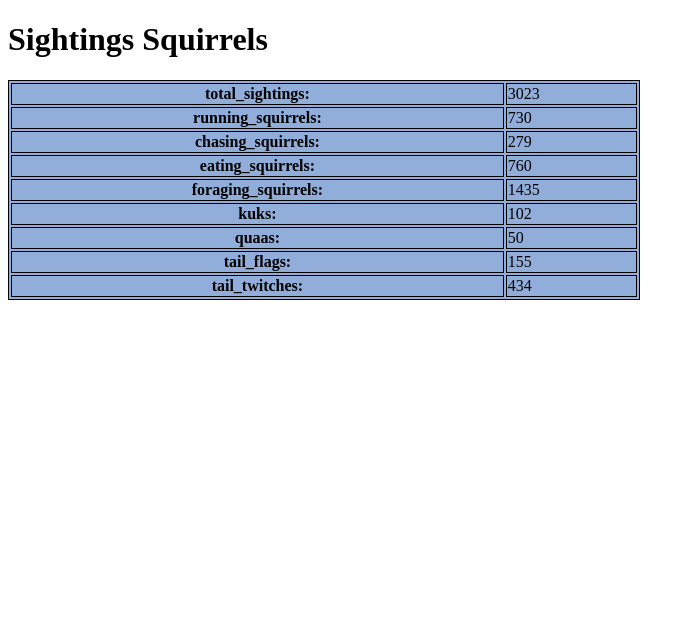
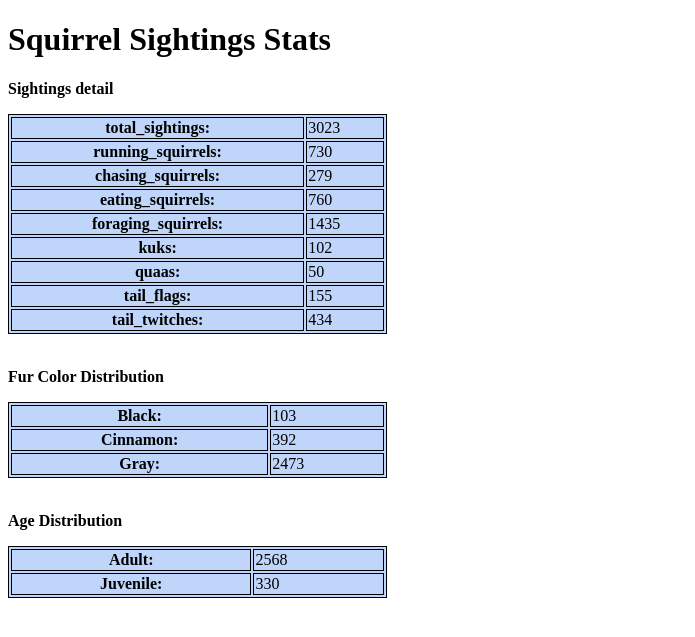
Before and after one commit to shr-frank/project56, a Django app: page /sightings/stats/ in a window 1280 px wide. Shown: the top 637 px of the page, without its empty margins (0-695 px from the left). Run offline with Django 3.2, Linux system fonts and the light colour scheme; data comes from the database, SQL or seed files in the repository.

Commit message:
Updated stats page

```diff
--- a/tracker/templates/tracker/stats.html
+++ b/tracker/templates/tracker/stats.html
@@ -8,20 +8,41 @@
      border: 1px solid black;
     }
     table {
-    width: 50%;
-    background-color: #91AEDB;
+    width: 30%;
+    background-color: #BFD6FA;
     }
     </style>
 </head>
 <body>
-<h1> Sightings Squirrels </h1>
+<h1> Squirrel Sightings Stats </h1>
+<p><strong>Sightings detail</strong><p>
 <table>
-	{% for head,num in dict_.items %}
+	{% for head,num in dict_1.items %}
 	<tr>
 		<th>{{head}}:</th>
 		<td>{{num}}</th>
         </tr>
 	{% endfor %}
 </table>
+<br>
+<p><strong>Fur Color Distribution</strong><p>
+<table>
+        {% for head,num in dict_2.items %}
+        <tr>
+                <th>{{head}}:</th>
+                <td>{{num}}</th>
+        </tr>
+        {% endfor %}
+</table>
+<br>
+<p><strong>Age Distribution</strong><p>
+<table>
+        {% for head,num in dict_3.items %}
+        <tr>
+                <th>{{head}}:</th>
+                <td>{{num}}</th>
+        </tr>
+        {% endfor %}
+</table>
 </body>
 </html>
--- a/tracker/views.py
+++ b/tracker/views.py
@@ -74,8 +74,30 @@ def stats(request):
     num_fields = len(cursor.description)
     field_names = [i[0] for i in cursor.description]
     result = cursor.fetchone()
-    dict_=dict()
+    dict_1=dict()
     for idx in range(len(field_names)):
-        dict_[field_names[idx]]=result[idx]
+        dict_1[field_names[idx]]=result[idx]
 
+    cursor = connection.cursor()
+    query="""select primary_fur_color,count(*)
+             from tracker_squirrel
+             group by primary_fur_color"""
+    cursor.execute(query)
+    result = cursor.fetchall()
+    dict_2=dict()
+    for idx in range(len(result)):
+        dict_2[result[idx][0]]=result[idx][1]
+    del dict_2['nan']
+
+    cursor = connection.cursor()
+    query="""select age,count(*)
+             from tracker_squirrel
+             group by age"""
+    cursor.execute(query)
+    result = cursor.fetchall()
+    dict_3=dict()
+    for idx in range(len(result)):
+        dict_3[result[idx][0]]=result[idx][1]
+    del dict_3['?']
+    del dict_3['nan']
     return render(request, 'tracker/stats.html',locals())
```
